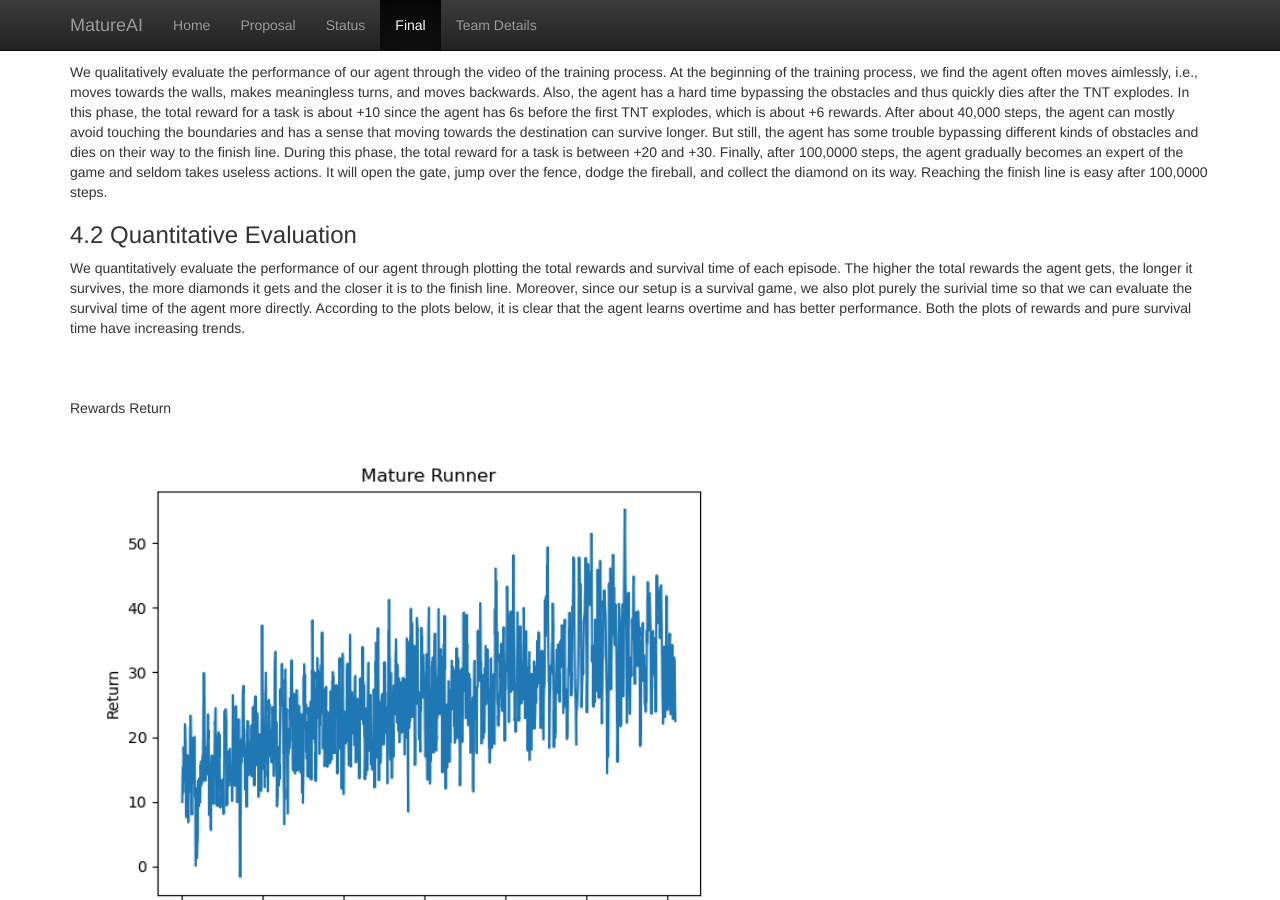
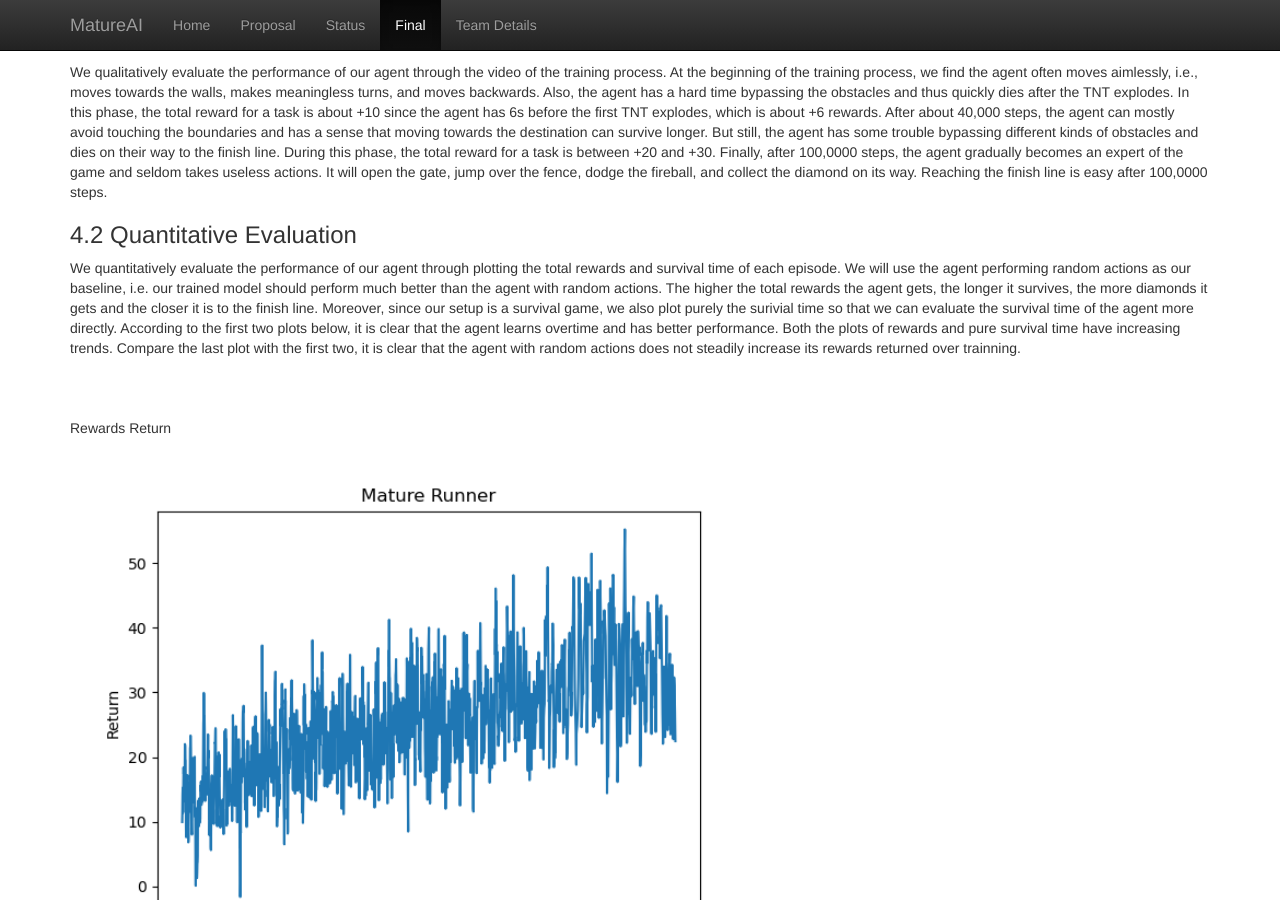
Before and after one commit to LeoLuo0320/MatureAI, a Jekyll site: the page built from docs/final.md, in a window 1280 px wide and 900 px high, scrolled down 5209 px. Built offline with Jekyll 4.4.1, drawn with Linux system fonts in a browser that asks for light colours.

Commit message:
Update final.md

```diff
--- a/docs/final.md
+++ b/docs/final.md
@@ -177,7 +177,7 @@ If we want to rotate the matrix by 45 degrees to the right, elements on the boun
 We qualitatively evaluate the performance of our agent through the video of the training process. At the beginning of the training process, we find the agent often moves aimlessly, i.e., moves towards the walls, makes meaningless turns, and moves backwards. Also, the agent has a hard time bypassing the obstacles and thus quickly dies after the TNT explodes. In this phase, the total reward for a task is about +10 since the agent has 6s before the first TNT explodes, which is about +6 rewards. After about 40,000 steps, the agent can mostly avoid touching the boundaries and has a sense that moving towards the destination can survive longer. But still, the agent has some trouble bypassing different kinds of obstacles and dies on their way to the finish line. During this phase, the total reward for a task is between +20 and +30. Finally, after 100,0000 steps, the agent gradually becomes an expert of the game and seldom takes useless actions. It will open the gate, jump over the fence, dodge the fireball, and collect the diamond on its way. Reaching the finish line is easy after 100,0000 steps.
 
 ### 4.2 Quantitative Evaluation
-We quantitatively evaluate the performance of our agent through plotting the total rewards and survival time of each episode. The higher the total rewards the agent gets, the longer it survives, the more diamonds it gets and the closer it is to the finish line. Moreover, since our setup is a survival game, we also plot purely the surivial time so that we can evaluate the survival time of the agent more directly. According to the plots below, it is clear that the agent learns overtime and has better performance. Both the plots of rewards and pure survival time have increasing trends.
+We quantitatively evaluate the performance of our agent through plotting the total rewards and survival time of each episode. We will use the agent performing random actions as our baseline, i.e. our trained model should perform much better than the agent with random actions. The higher the total rewards the agent gets, the longer it survives, the more diamonds it gets and the closer it is to the finish line. Moreover, since our setup is a survival game, we also plot purely the surivial time so that we can evaluate the survival time of the agent more directly. According to the first two plots below, it is clear that the agent learns overtime and has better performance. Both the plots of rewards and pure survival time have increasing trends. Compare the last plot with the first two, it is clear that the agent with random actions does not steadily increase its rewards returned over trainning.
 
 <br/><br/>
 
```
